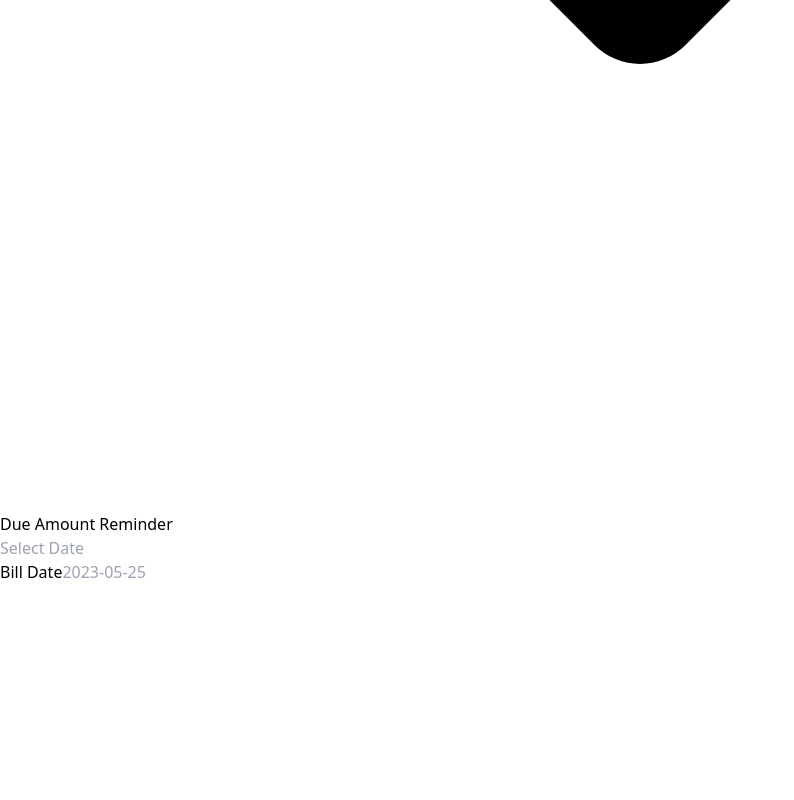
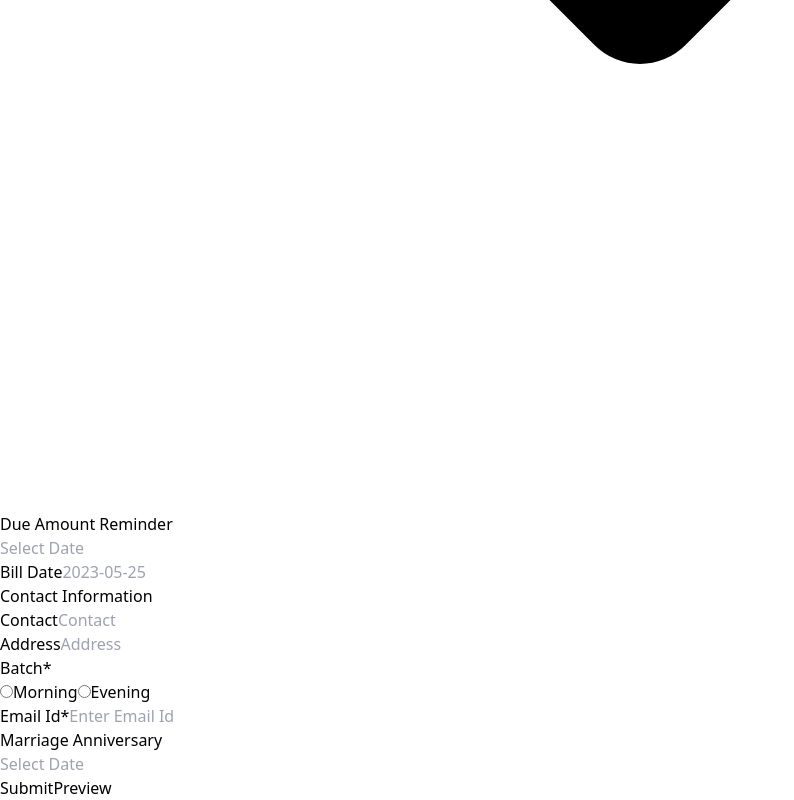
Before and after one commit to ranaayushman/kiwi, a React (Vite) app: page / in a window 1280 px wide. Shown: the part 3284-4084 px from the top of the page, without its empty margins (0-794 px from the left). Before the commit the page ends 3868 px from the top, so only its background shows below. Built offline with nearby package versions, Linux system fonts and the light colour scheme.

Commit message:
complete

```diff
--- a/src/components/LeftForm.jsx
+++ b/src/components/DualForm.jsx
@@ -1,8 +1,8 @@
-import React from "react";
 import { formFields, rightFormFields } from "../constants/index";
+import Button from "./ui/Button";
 import { FormField } from "./ui/form";
 
-const DualFormLayout = () => {
+const DualForm = () => {
   return (
     <div className="flex justify-between gap-8 p-6 bg-white rounded-lg shadow">
       <div className="w-1/2">
@@ -22,25 +22,26 @@ const DualFormLayout = () => {
           </div>
         ))}
       </div>
-      {/* Right Side */}
-      {/* <div className="w-1/2">
-        {rightFormFields.map((props) => (
-          <div key={props.section} className="mb-6">
-            <h3 className="text-lg font-semibold mb-4">{props.section}</h3>
+      <div className="w-1/2">
+        {rightFormFields.map((section) => (
+          <div key={section.heading} className="mb-6">
+            <h3 className="text-lg font-semibold mb-4">{section.heading}</h3>
             <div className="space-y-4">
-              {props.fields.map((input) => (
-                <div key={input.label}>
-                  <label className="block text-sm font-medium text-gray-700 mb-1" />
-                  {input.label}
-                  <FormField input={input} />
+              {section.fields.map((field) => (
+                <div key={field.label}>
+                  <label className="block text-sm font-medium text-gray-700 mb-1">
+                    {field.label}
+                  </label>
+                  <FormField field={field} />
                 </div>
               ))}
             </div>
           </div>
         ))}
-      </div> */}
+        <Button />
+      </div>
     </div>
   );
 };
 
-export default DualFormLayout;
+export default DualForm;
--- a/src/components/Navbar.jsx
+++ b/src/components/Navbar.jsx
@@ -3,8 +3,8 @@ import { Search } from "lucide-react";
 
 const Navbar = () => {
   return (
-    <nav className="p-4 pt-0 shadow-xl w-full">
-      <div className="container mx-auto flex items-center">
+    <nav className="p-4 pt-0 sticky top-0 inset-x-0 transition-all shadow-xl w-full z-[100]">
+      <div className="container mx-auto flex items-center pl-10">
         <div className="w-64">
           <div className="relative">
             <input
--- a/src/components/Sidebar.jsx
+++ b/src/components/Sidebar.jsx
@@ -6,7 +6,7 @@ const Asidebar = () => {
   const [open, setOpen] = useState(true);
 
   return (
-    <div className="flex shadow-2xl z-10">
+    <div className="flex sticky inset-0 shadow-2xl z-10">
       <div
         className={`${
           open ? "w-56" : "w-20"
--- /dev/null
+++ b/src/components/ui/Button.jsx
@@ -0,0 +1,16 @@
+import React from "react";
+
+const Button = () => {
+  return (
+    <div className="text-white flex flex-col gap-y-4 mt-40">
+      <button className="flex justify-center items-center w-full bg-[#789336] h-12 rounded-xl">
+        Submit
+      </button>
+      <button className="flex justify-center items-center w-full border border-[#789336] h-12 rounded-xl text-black">
+        Preview
+      </button>
+    </div>
+  );
+};
+
+export default Button;
--- a/src/components/ui/form.jsx
+++ b/src/components/ui/form.jsx
@@ -30,13 +30,13 @@ export const FormField = ({ field }) => {
         <input
           type="text"
           placeholder={field.placeholder}
-          className="w-full p-2 border rounded"
+          className="w-full h-12 p-2 border rounded-xl"
         />
       );
     case "select":
       return (
         <div className="relative">
-          <select className="w-full p-2 border rounded appearance-none">
+          <select className="w-full h-12 p-2 border rounded-xl appearance-none">
             <option>{field.placeholder}</option>
             {field.options &&
               field.options.map((option) => (
@@ -54,14 +54,14 @@ export const FormField = ({ field }) => {
       );
     case "date":
       return (
-        <div className="relative">
+        <div className="relative h-12">
           <input
             type={showDateInput ? "date" : "text"}
             placeholder={field.placeholder}
             onFocus={handleDateFocus}
             onChange={handleDateChange}
             value={dateValue}
-            className="w-full p-2 border rounded"
+            className="w-full p-2 border rounded-xl"
           />
         </div>
       );
@@ -78,7 +78,7 @@ export const FormField = ({ field }) => {
       );
     case "file":
       return (
-        <div className="border-2 border-dashed border-gray-300 p-4 rounded">
+        <div className="border-2 border-dashed border-gray-300 p-4 rounded-xl">
           <div className="flex items-center justify-between">
             <div className="flex items-center">
               <Image className="mr-2 text-gray-400" size={50} />
@@ -104,7 +104,13 @@ export const FormField = ({ field }) => {
           />
         </div>
       );
-    default:
-      return null;
+    case "email":
+      return (
+        <input
+          type="email"
+          placeholder={field.placeholder}
+          className="w-full h-12 p-2 border rounded-xl"
+        />
+      );
   }
 };
--- a/src/constants/index.js
+++ b/src/constants/index.js
@@ -83,6 +83,9 @@ export const formFields = [
 
 export const rightFormFields = [
   {
+    heading: "Contact Information",
+    fields: [
+      {
         label: "Contact",
         type: "text",
         placeholder: "Contact",
@@ -95,7 +98,14 @@ export const rightFormFields = [
         required: true,
       },
       {
-    label: "Email Id",
+        type: "radio",
+        name: "Batch",
+        options: ["Morning", "Evening"],
+        label: "Batch*",
+        required : true,
+      },
+      {
+        label: "Email Id*",
         type: "email",
         placeholder: "Enter Email Id",
         required: true,
@@ -103,6 +113,9 @@ export const rightFormFields = [
       {
         label: "Marriage Anniversary",
         type: "date",
+        placeholder:"Select Date",
         required: false,
       },
+    ],
+  },
 ];
--- a/src/sections/AddMember.jsx
+++ b/src/sections/AddMember.jsx
@@ -1,12 +1,12 @@
-import React from 'react'
-import DualFormLayout from '../components/LeftForm';
+import React from "react";
+import DualForm from "../components/DualForm";
 
 const AddMember = () => {
   return (
-    <div className='flex h-full flex-col gap-0'>
-        <DualFormLayout />
+    <div className="shadow-xl pt-4">
+      <DualForm />
     </div>
-  )
-}
+  );
+};
 
 export default AddMember;
```
Lines whose indentation alone changed are shown as unchanged.
